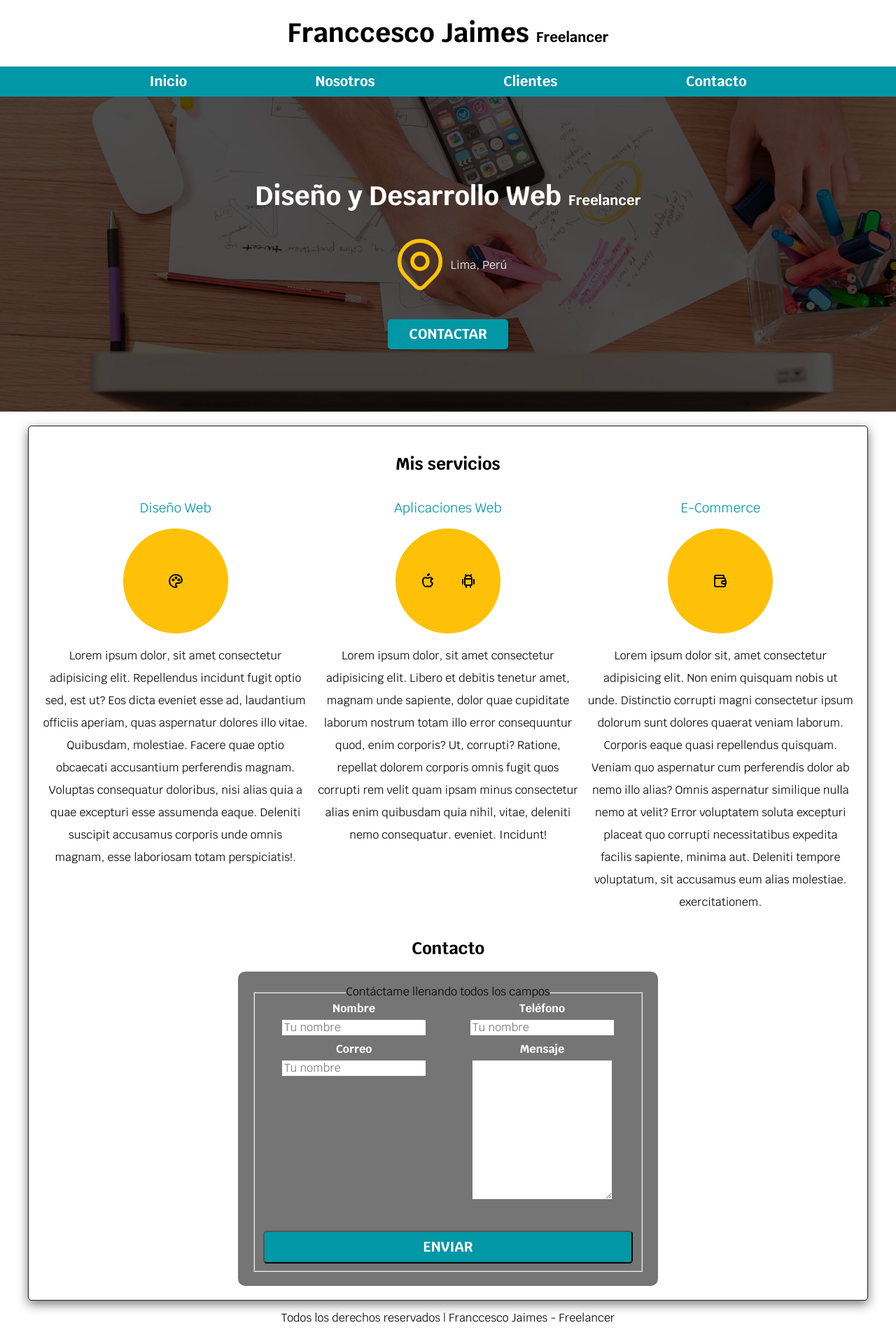
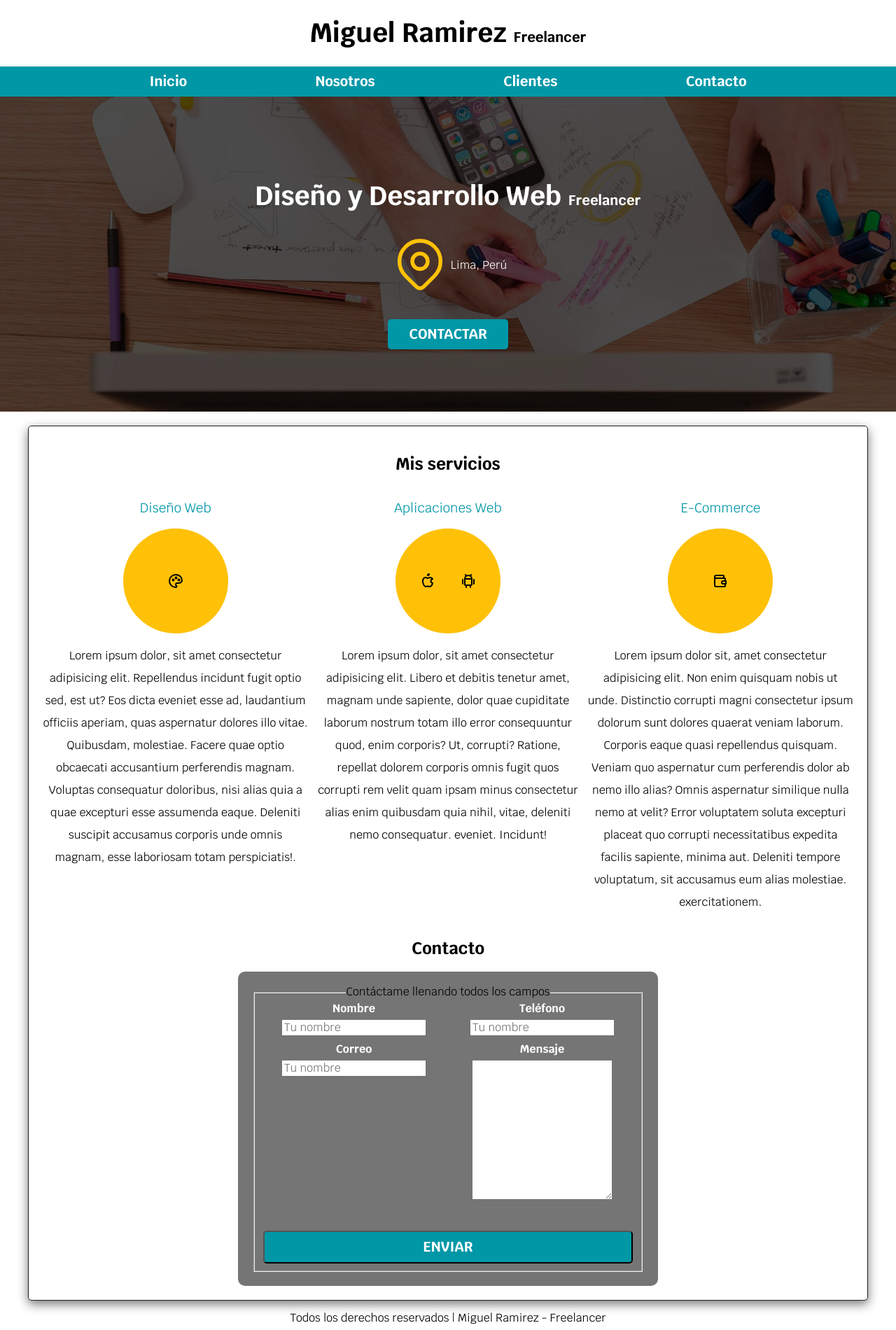
Before and after one commit to migueldesarrollosoftware/freelancer-site, a plain HTML site: page index.html in a window 1280 px wide. Shown: the whole page at 70% size. Drawn offline with Linux system fonts and the light colour scheme.

Commit message:
Update index.html

```diff
--- a/index.html
+++ b/index.html
@@ -18,7 +18,7 @@
 
   <body>
     <h1 class="title">
-      Franccesco Jaimes
+      Miguel Ramirez
       <span>Freelancer</span>
     </h1>
     <div class="nav-bg">
@@ -231,7 +231,7 @@
     </main>
 
     <footer>
-      <p>Todos los derechos reservados | Franccesco Jaimes - Freelancer</p>
+      <p>Todos los derechos reservados | Miguel Ramirez - Freelancer</p>
     </footer>
   </body>
 </html>
```
